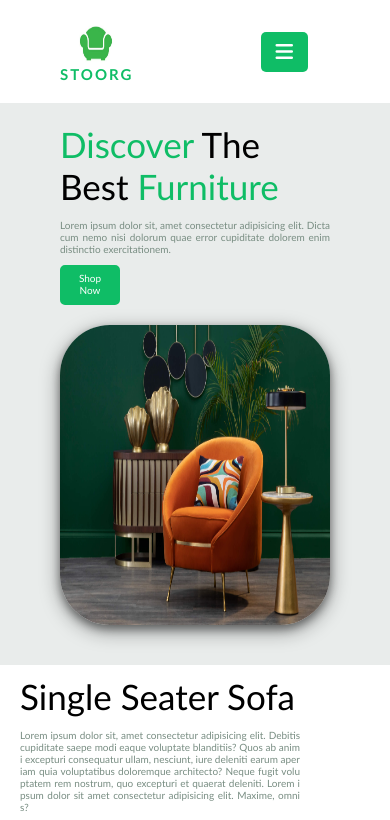
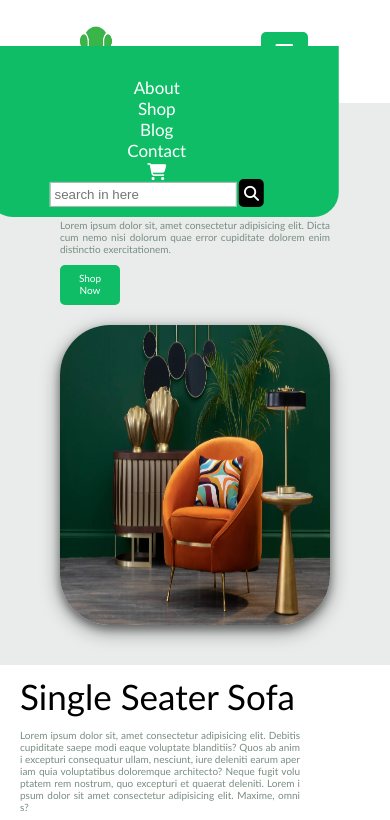
Before and after one commit to YousufMohammadi/stoorg, a plain HTML site: page index.html in a window 390 px wide. Both pictures are taken after a click on the link 284 px from the left and 51 px from the top of the page. Shown: the top 820 px of the page. Drawn offline with Linux system fonts and the light colour scheme.

Commit message:
navagation bar scrpit added

```diff
--- a/index.html
+++ b/index.html
@@ -16,7 +16,11 @@
         </div>
 
         <div class="header-link__container">
-          <div class="navbar__container">
+            <div class="mobile__navbar">
+                <a href="javascript:void(0);" class="navbar__icon" onclick="showNavbar()">
+                <i class="fa-solid fa-bars"></i></a>
+            </div>
+          <div class="navbar__container" id="navbar__container">
             <a href="index.html">home</a>
             <a href="#section__two">about</a>
             <a href="#section__three">shop</a>
@@ -30,10 +34,7 @@
             </div>
           </div>
 
-            <div class="mobile__navbar">
-                <a href="javascript:void(0);" class="navbar__icon" onclick="showNavbar()">
-                <i class="fa-solid fa-bars"></i></a>
-            </div>
+
 
         </div>
 
@@ -186,11 +187,11 @@
     </footer>
     <script>
         function showNavbar() {
-          var x = document.getElementsByClassName("navbar__container");
-          if (x.style.display === "block") {
+          var x = document.getElementById('navbar__container');
+          if (x.style.display === "flex") {
             x.style.display = "none";
           } else {
-            x.style.display = "block";
+            x.style.display = "flex";
           }
         }
     </script>
--- a/resources/css/styles.css
+++ b/resources/css/styles.css
@@ -11,6 +11,42 @@ body{
     /* padding: 2%; */
 }
 @media only screen and (max-width:400px) {
+    header#header{
+        display: flex;
+        justify-content: space-between;
+        flex-wrap: wrap;
+        align-items: center;
+    }
+    div.navbar__container{
+        width: 70%;
+        display: none;
+        flex-direction: column;
+        justify-content: center;
+        text-align: center;
+        flex-wrap: wrap;
+        background-color: #0fbd66;
+        position: absolute;
+        transform: translate(-74%,50%);
+        padding: 1rem;
+        border-bottom-left-radius: 25px;
+        border-bottom-right-radius: 25px;
+    }
+    div.navbar__container a{
+        color: white;
+    }
+    div.navbar__container a:last-child{
+        background-color: black;
+        padding: 0.5rem;
+        border-radius: 5px;
+    }
+
+    div.mobile__navbar{
+        display: flex;
+        justify-content:space-evenly;
+        text-align: center;
+        color: white;
+        padding:  1rem;
+    }
 
     section#section__one{
         display: flex;
@@ -117,36 +153,42 @@ body{
     }
 
 @media only screen and (max-width:600px) {
+    header#header{
+        display: flex;
+        justify-content: space-between;
+        flex-wrap: wrap;
+        align-items: center;
+    }
     div.navbar__container{
+        width: 90%;
         display: none;
-        margin: auto;
+        flex-direction: column;
+        justify-content: center;
+        text-align: center;
+        flex-wrap: wrap;
+        background-color: #0fbd66;
+        position: absolute;
+        transform: translate(-75%,14%);
+        padding: 1rem;
+        border-bottom-left-radius: 25px;
+        border-bottom-right-radius: 25px;
     }
+    div.navbar__container a{
+        color: white;
+    }
+    div.navbar__container a:last-child{
+        background-color: black;
+        padding: 0.5rem;
+        border-radius: 5px;
+    }
+
     div.mobile__navbar{
         display: flex;
         justify-content:space-evenly;
         text-align: center;
         color: white;
-        /* position: absolute; */
-        /* margin: 1rem 6rem ; */
-        /* right: 0;
-        top: 0; */
         padding:  1rem;
     }
-    header#header{
-        display: flex;
-        /* flex-direction: column; */
-        /* justify-content: center; */
-        justify-content: space-between;
-        flex-wrap: wrap;
-        align-items: center;
-    }
-    /* header .header-link__container{
-        display: flex;
-        flex-direction: column;
-        justify-content: center;
-        flex-wrap: wrap;
-        text-align: center;
-    } */
     section#section__one{
         display: flex;
         flex-direction: column;
@@ -221,40 +263,40 @@ a.subscribe__link{
 }
 
 @media only screen and (min-width:601px) and (max-width:768px){
-    /* div.navbar__container{
-        display: flex;
-        flex-direction: row;
-        justify-content: space-around;
-        flex-wrap: wrap;
-    } */
     header#header{
         display: flex;
-        /* flex-direction: column; */
-        /* justify-content: center; */
         justify-content: space-between;
         flex-wrap: wrap;
         align-items: center;
-        /* overflow: hidden; */
     }
-    /* div.navbar__container{
+    div.navbar__container{
+        width: 80%;
         display: none;
-    } */
-    div.navbar__container{
-        display: none;
-        /* flex-direction: row;
-        justify-content: space-around;
+        flex-direction: column;
+        justify-content: center;
+        text-align: center;
         flex-wrap: wrap;
-        position: relative; */
+        background-color: #0fbd66;
+        position: absolute;
+        transform: translate(-90%,14%);
+        padding: 1rem;
+        border-bottom-left-radius: 25px;
+        border-bottom-right-radius: 25px;
     }
+    div.navbar__container a{
+        color: white;
+    }
+    div.navbar__container a:last-child{
+        background-color: black;
+        padding: 0.5rem;
+        border-radius: 5px;
+    }
+
     div.mobile__navbar{
         display: flex;
         justify-content:space-evenly;
         text-align: center;
         color: white;
-        /* position: absolute; */
-        /* margin: 1rem 6rem ; */
-        /* right: 0;
-        top: 0; */
         padding:  1rem;
     }
     span.small-text{
@@ -411,9 +453,6 @@ a.subscribe__link{
         font-size: 1.6rem;
     }
 }
-/* @media only screen and (min-width:992px) and (max-width:1200px) {
-
-} */
 /* ______________________________________________________________________ */
 /* ______________________________________________________________________ */
 a{
```
